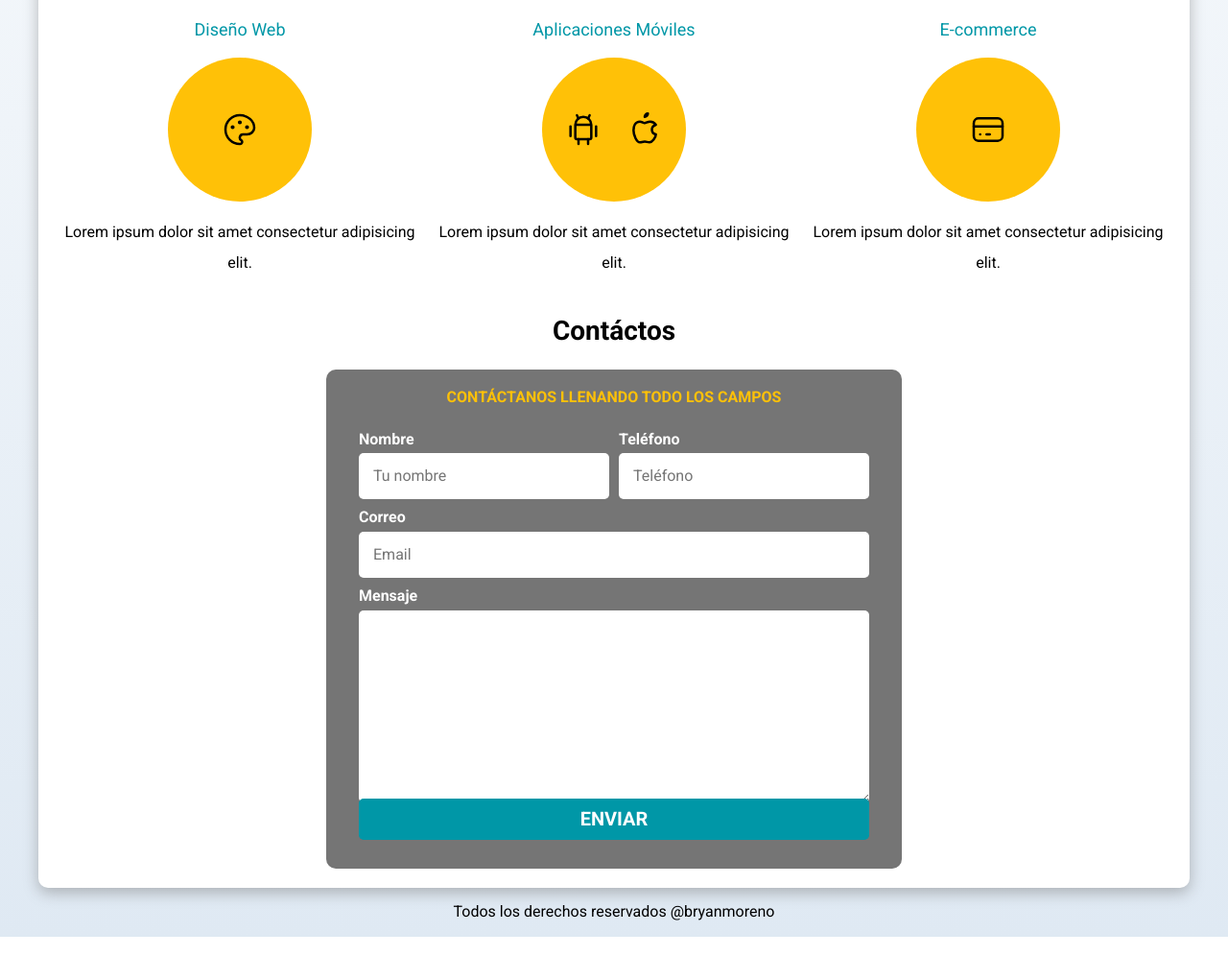
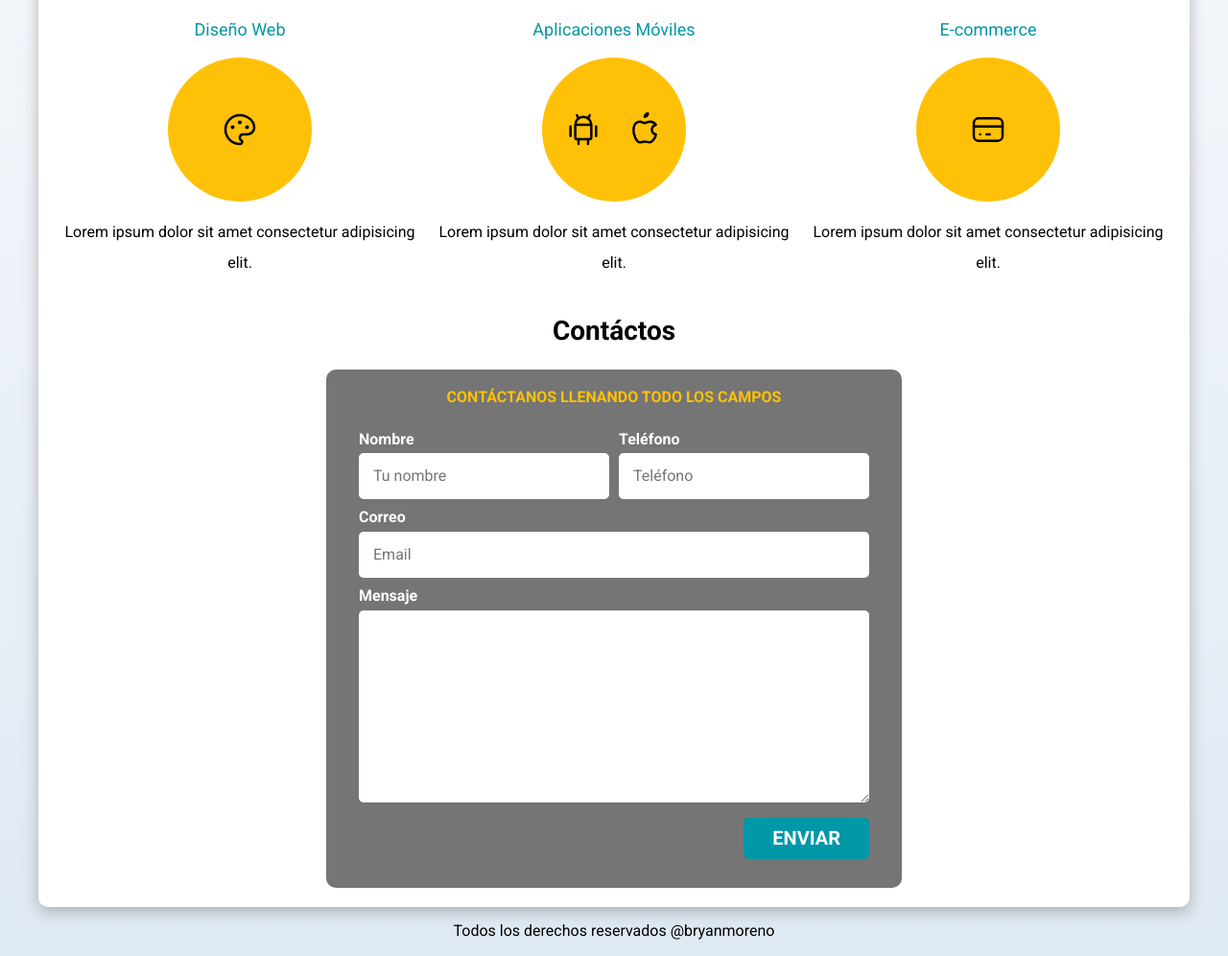
Before and after one commit to morenocode/proyecto1JT, a plain HTML site: page index.html in a window 1280 px wide. Shown: the part 723-1719 px from the top of the page at 96% size. Drawn offline with Linux system fonts and the light colour scheme.

Commit message:
Add files via upload

```diff
--- a/css/style.css
+++ b/css/style.css
@@ -188,6 +188,7 @@ h1,h2,h3{
 
 /**Servicios**/
 @media (min-width: 768px) {
+
     .servicios{
         display: grid;
         grid-template-columns: repeat(3, 1fr);
@@ -282,8 +283,9 @@ h1,h2,h3{
     border-radius: .5rem;
  }
 
- .enviar .boton{
+ .enviar {
     width: 100%;
+    margin-top: 2rem;
  }
 
  .campo textarea{
```
